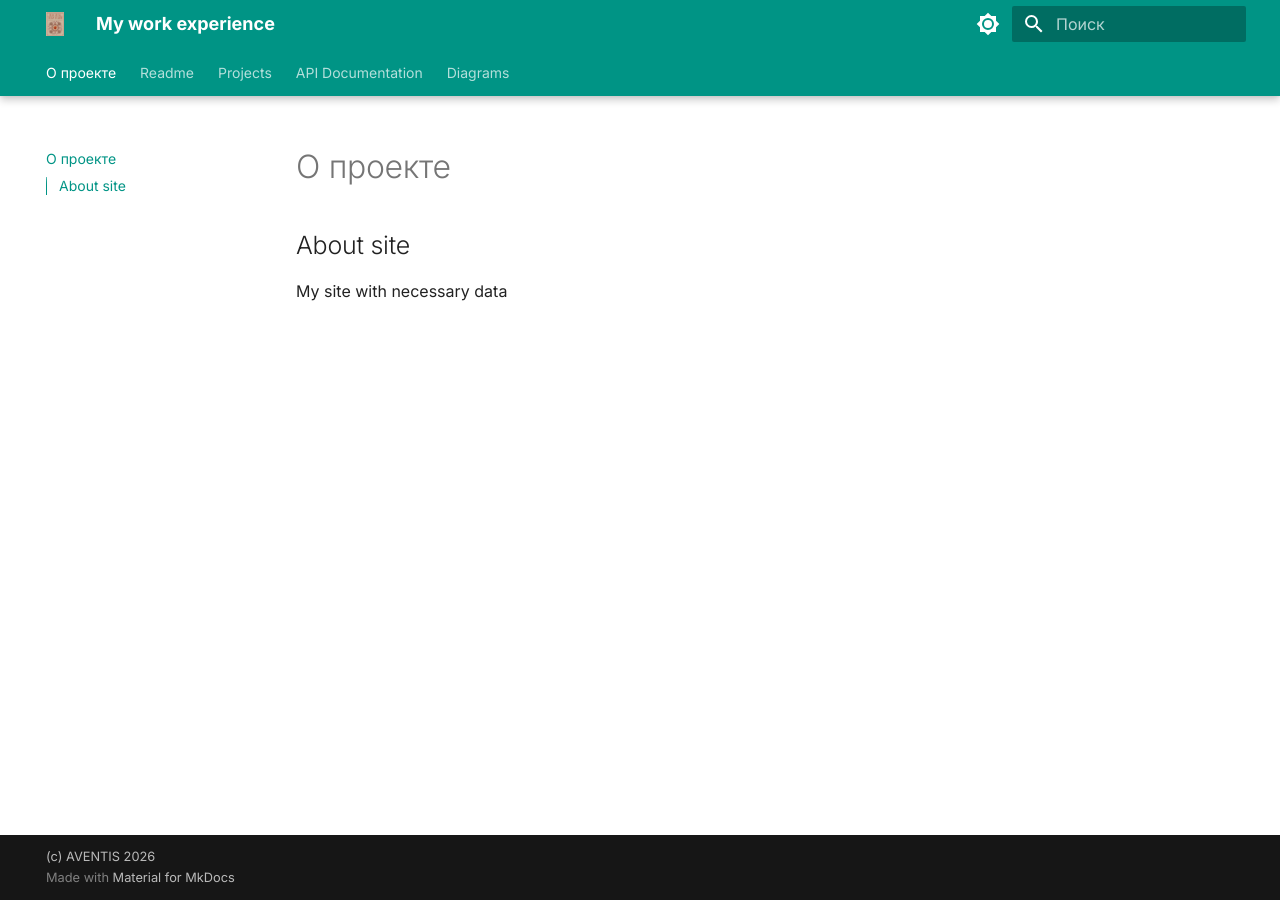
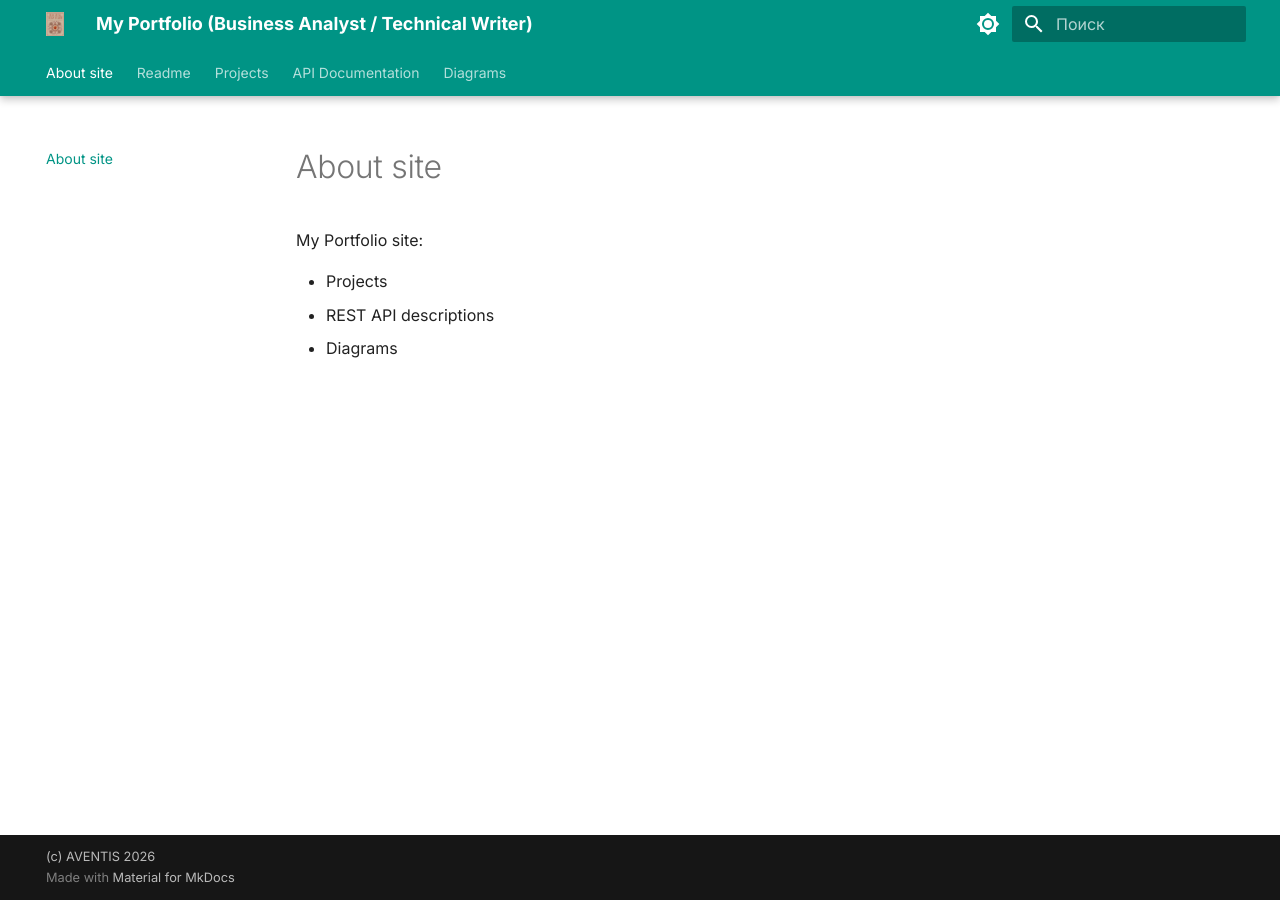
Before and after one commit to aventis1981/Techwriter_docs, an MkDocs documentation site: the page built from docs/index.md, in a window 1280 px wide. Built offline with MkDocs 1.6.1 and Material for MkDocs 9.7.7, drawn with Linux system fonts in a browser that asks for light colours.

Commit message:
small changes

```diff
--- a/docs/index.md
+++ b/docs/index.md
@@ -1,3 +1,5 @@
-## About site
+My Portfolio site:
 
-My site with necessary data
+- Projects
+- REST API descriptions
+- Diagrams
--- a/mkdocs.yml
+++ b/mkdocs.yml
@@ -1,7 +1,7 @@
- site_name: My work experience # Название сайта
+ site_name: My Portfolio (Business Analyst / Technical Writer) # Название сайта
  site_description: My work experience in last projects # Описание сайта, добавляется в meta-теги
  nav: # Структура сайта
-  - О проекте: index.md
+  - About site: index.md
   - Readme:
       - GIT: readme_git.md
       - Markdown: readme_md.md
```
